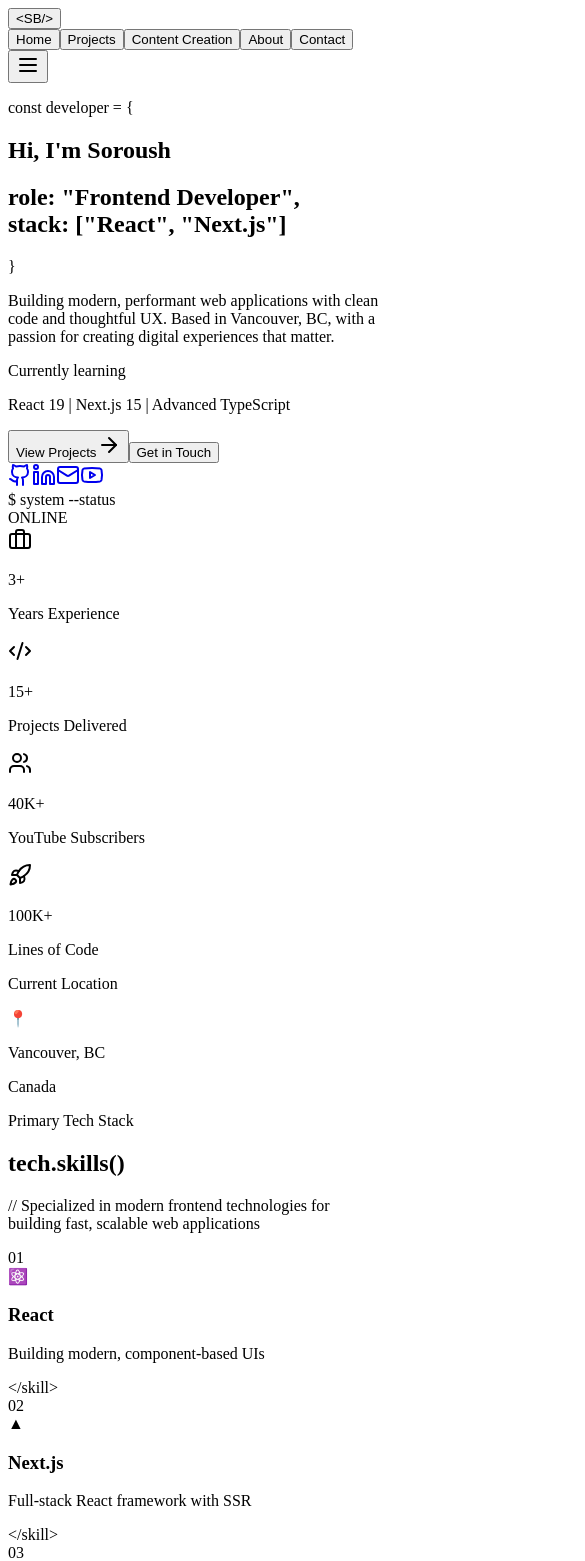
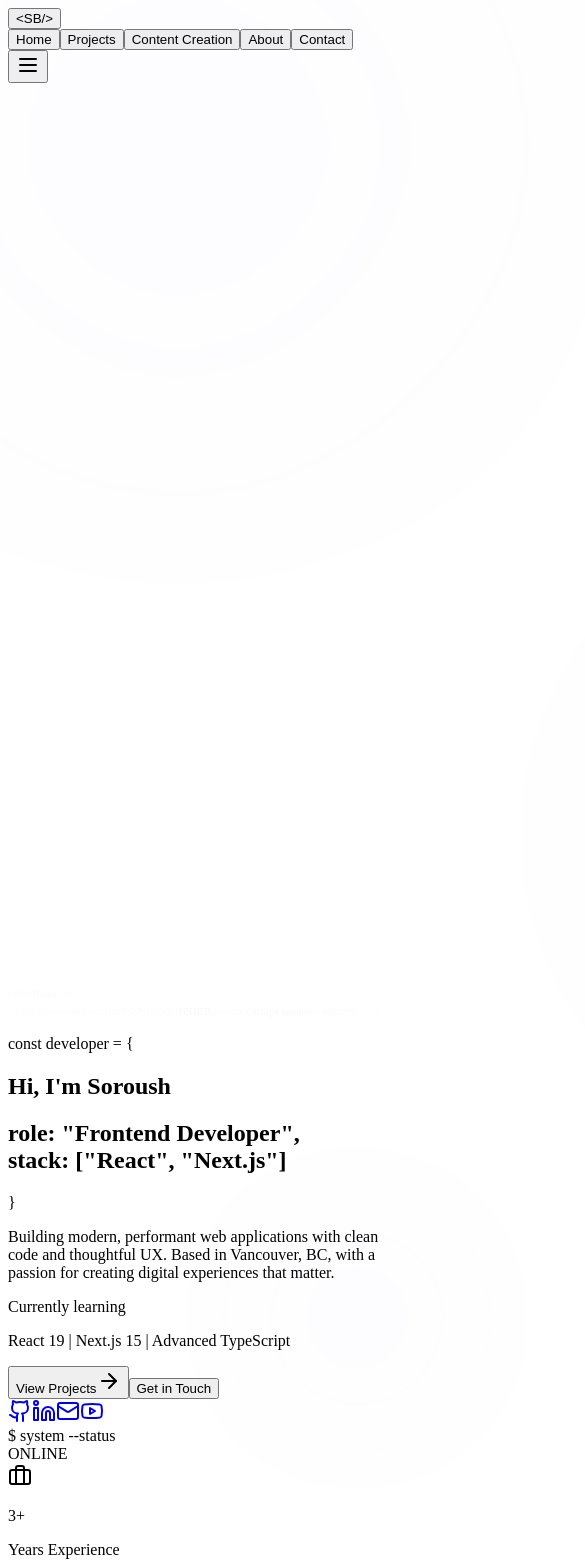
Before and after one commit to soroushby/portfolio, a React (Vite) app: page / in a window 390 px wide. Shown: the top 1561 px of the page, 585 px wide, since content can reach past the window. Built offline with nearby package versions, Linux system fonts and the light colour scheme; the HTML template or start-up script is replaced by a standard one.

Commit message:
Add animated hero with floating orbs, particles, and motion effects

```diff
--- a/src/pages/Home.jsx
+++ b/src/pages/Home.jsx
@@ -1,137 +1,328 @@
-import { useState, useEffect } from 'react'
+import { useState, useEffect, useRef } from 'react'
+import { motion, useMotionValue, useTransform, useInView, animate } from 'framer-motion'
 import { Code2, Rocket, Users, Briefcase, ArrowRight, Github, Linkedin, Mail, Youtube } from 'lucide-react'
 
-const Home = ({ setCurrentPage }) => {
-  const [isVisible, setIsVisible] = useState(false)
+// Animated counter component
+const AnimatedCounter = ({ value, duration = 2 }) => {
+  const ref = useRef(null)
+  const inView = useInView(ref, { once: true })
+  const numericPart = parseInt(value.replace(/[^0-9]/g, ''))
+  const suffix = value.replace(/[0-9]/g, '')
+  const [displayValue, setDisplayValue] = useState(0)
 
   useEffect(() => {
-    setIsVisible(true)
-  }, [])
+    if (inView) {
+      const controls = animate(0, numericPart, {
+        duration,
+        ease: 'easeOut',
+        onUpdate: (v) => setDisplayValue(Math.round(v)),
+      })
+      return () => controls.stop()
+    }
+  }, [inView, numericPart, duration])
+
+  return <span ref={ref}>{displayValue}{suffix}</span>
+}
+
+// Floating code particles
+const codeSnippets = [
+  'const', 'React', '<div>', 'async', '=>', '{}', 'npm', 'git', 'useState', 'export',
+  '</>', 'import', 'return', 'props', 'tsx', '.map()', 'await', 'fetch', 'query', 'route'
+]
+
+const FloatingParticle = ({ snippet, index }) => {
+  const randomX = Math.random() * 100
+  const randomDelay = Math.random() * 5
+  const randomDuration = 15 + Math.random() * 20
+  const randomSize = 10 + Math.random() * 4
+
+  return (
+    <motion.span
+      className="absolute font-mono pointer-events-none select-none"
+      style={{
+        left: `${randomX}%`,
+        fontSize: `${randomSize}px`,
+        color: 'rgba(139, 92, 246, 0.15)',
+      }}
+      initial={{ y: '110vh', opacity: 0 }}
+      animate={{
+        y: '-10vh',
+        opacity: [0, 0.4, 0.4, 0],
+      }}
+      transition={{
+        duration: randomDuration,
+        delay: randomDelay,
+        repeat: Infinity,
+        ease: 'linear',
+      }}
+    >
+      {snippet}
+    </motion.span>
+  )
+}
+
+// Floating gradient orb
+const GradientOrb = ({ size, color, initialX, initialY, duration }) => (
+  <motion.div
+    className="absolute rounded-full pointer-events-none"
+    style={{
+      width: size,
+      height: size,
+      background: color,
+      filter: `blur(${size / 2.5}px)`,
+      opacity: 0.4,
+    }}
+    animate={{
+      x: [initialX, initialX + 80, initialX - 60, initialX + 40, initialX],
+      y: [initialY, initialY - 100, initialY + 60, initialY - 40, initialY],
+      scale: [1, 1.2, 0.9, 1.1, 1],
+    }}
+    transition={{
+      duration,
+      repeat: Infinity,
+      ease: 'easeInOut',
+    }}
+  />
+)
+
+// Stagger container variants
+const containerVariants = {
+  hidden: { opacity: 0 },
+  visible: {
+    opacity: 1,
+    transition: { staggerChildren: 0.12, delayChildren: 0.3 },
+  },
+}
+
+const itemVariants = {
+  hidden: { opacity: 0, y: 30 },
+  visible: {
+    opacity: 1,
+    y: 0,
+    transition: { duration: 0.6, ease: [0.25, 0.46, 0.45, 0.94] },
+  },
+}
+
+const Home = ({ setCurrentPage }) => {
+  const mouseX = useMotionValue(0)
+  const mouseY = useMotionValue(0)
+  const heroRef = useRef(null)
+
+  const gradientX = useTransform(mouseX, [0, 1], [-15, 15])
+  const gradientY = useTransform(mouseY, [0, 1], [-15, 15])
+
+  const handleMouseMove = (e) => {
+    if (!heroRef.current) return
+    const rect = heroRef.current.getBoundingClientRect()
+    mouseX.set((e.clientX - rect.left) / rect.width)
+    mouseY.set((e.clientY - rect.top) / rect.height)
+  }
 
   const primarySkills = [
-    {
-      name: 'React',
-      icon: '⚛️',
-      description: 'Building modern, component-based UIs'
-    },
-    {
-      name: 'Next.js',
-      icon: '▲',
-      description: 'Full-stack React framework with SSR'
-    },
-    {
-      name: 'TypeScript',
-      icon: '📘',
-      description: 'Type-safe JavaScript development'
-    }
+    { name: 'React', icon: '⚛️', description: 'Building modern, component-based UIs' },
+    { name: 'Next.js', icon: '▲', description: 'Full-stack React framework with SSR' },
+    { name: 'TypeScript', icon: '📘', description: 'Type-safe JavaScript development' },
   ]
 
   const stats = [
     { label: 'Years Experience', value: '3+', icon: Briefcase },
     { label: 'Projects Delivered', value: '15+', icon: Code2 },
     { label: 'YouTube Subscribers', value: '40K+', icon: Users },
-    { label: 'Lines of Code', value: '100K+', icon: Rocket }
+    { label: 'Lines of Code', value: '100K+', icon: Rocket },
   ]
 
   return (
     <div className="pt-16">
       {/* Hero Section */}
-      <section className="min-h-screen flex items-center justify-center px-4 sm:px-6 py-12 sm:py-20 bg-background-primary tech-grid relative">
-        <div className={`max-w-6xl w-full transition-all duration-1000 ${isVisible ? 'opacity-100 translate-y-0' : 'opacity-0 translate-y-10'}`}>
+      <section
+        ref={heroRef}
+        onMouseMove={handleMouseMove}
+        className="min-h-screen flex items-center justify-center px-4 sm:px-6 py-12 sm:py-20 bg-background-primary tech-grid relative overflow-hidden"
+      >
+        {/* Floating gradient orbs */}
+        <div className="absolute inset-0 overflow-hidden pointer-events-none">
+          <GradientOrb
+            size={400}
+            color="radial-gradient(circle, rgba(139, 92, 246, 0.3), transparent 70%)"
+            initialX={-100}
+            initialY={-50}
+            duration={20}
+          />
+          <GradientOrb
+            size={300}
+            color="radial-gradient(circle, rgba(124, 58, 237, 0.25), transparent 70%)"
+            initialX={600}
+            initialY={300}
+            duration={25}
+          />
+          <GradientOrb
+            size={200}
+            color="radial-gradient(circle, rgba(167, 139, 250, 0.2), transparent 70%)"
+            initialX={200}
+            initialY={500}
+            duration={18}
+          />
+        </div>
+
+        {/* Floating code particles */}
+        <div className="absolute inset-0 overflow-hidden pointer-events-none">
+          {codeSnippets.map((snippet, i) => (
+            <FloatingParticle key={i} snippet={snippet} index={i} />
+          ))}
+        </div>
+
+        {/* Mouse-following gradient spotlight */}
+        <motion.div
+          className="absolute w-[600px] h-[600px] rounded-full pointer-events-none"
+          style={{
+            x: gradientX,
+            y: gradientY,
+            background: 'radial-gradient(circle, rgba(139, 92, 246, 0.06), transparent 60%)',
+            left: '30%',
+            top: '20%',
+          }}
+        />
+
+        <motion.div
+          className="max-w-6xl w-full relative z-10"
+          variants={containerVariants}
+          initial="hidden"
+          animate="visible"
+        >
           <div className="grid lg:grid-cols-2 gap-12 items-center">
             {/* Left Column - Text Content */}
             <div className="space-y-6">
               {/* Main Heading */}
               <div>
-                <p className="font-mono text-sm text-text-secondary mb-2">
+                <motion.p
+                  variants={itemVariants}
+                  className="font-mono text-sm text-text-secondary mb-2"
+                >
                   <span className="text-primary">const</span> developer = {'{'}
-                </p>
-                <h1 className="text-3xl sm:text-4xl md:text-5xl lg:text-7xl font-bold text-text-primary mb-4 pl-4">
+                </motion.p>
+                <motion.h1
+                  variants={itemVariants}
+                  className="text-3xl sm:text-4xl md:text-5xl lg:text-7xl font-bold text-text-primary mb-4 pl-4"
+                >
                   Hi, I'm{' '}
-                  <span className="text-primary font-mono neon-glow">Soroush</span>
-                </h1>
-                <h2 className="text-lg sm:text-xl md:text-2xl lg:text-3xl text-text-primary pl-4 font-mono">
+                  <motion.span
+                    className="text-primary font-mono neon-glow inline-block"
+                    animate={{ scale: [1, 1.02, 1] }}
+                    transition={{ duration: 3, repeat: Infinity, ease: 'easeInOut' }}
+                  >
+                    Soroush
+                  </motion.span>
+                </motion.h1>
+                <motion.h2
+                  variants={itemVariants}
+                  className="text-lg sm:text-xl md:text-2xl lg:text-3xl text-text-primary pl-4 font-mono"
+                >
                   role: <span className="text-primary-light">"Frontend Developer"</span>,
                   <br />
                   stack: <span className="text-primary-light">["React", "Next.js"]</span>
-                </h2>
-                <p className="font-mono text-sm text-text-secondary mt-2">{'}'}</p>
+                </motion.h2>
+                <motion.p
+                  variants={itemVariants}
+                  className="font-mono text-sm text-text-secondary mt-2"
+                >
+                  {'}'}
+                </motion.p>
               </div>
 
               {/* Description */}
-              <p className="text-lg text-text-secondary leading-relaxed max-w-xl">
+              <motion.p
+                variants={itemVariants}
+                className="text-lg text-text-secondary leading-relaxed max-w-xl"
+              >
                 Building modern, performant web applications with clean code and thoughtful UX.
                 Based in Vancouver, BC, with a passion for creating digital experiences that matter.
-              </p>
+              </motion.p>
 
               {/* Currently Learning Badge */}
-              <div className="inline-block bg-background-secondary border border-primary/30 rounded-lg px-4 py-3 shadow-glow-sm">
+              <motion.div
+                variants={itemVariants}
+                whileHover={{ scale: 1.03, borderColor: 'rgba(139, 92, 246, 0.6)' }}
+                className="inline-block bg-background-secondary border border-primary/30 rounded-lg px-4 py-3 shadow-glow-sm"
+              >
                 <p className="text-xs text-text-secondary mb-1">Currently learning</p>
                 <p className="text-sm text-primary-light font-semibold">
                   React 19 | Next.js 15 | Advanced TypeScript
                 </p>
-              </div>
+              </motion.div>
 
               {/* CTA Buttons */}
-              <div className="flex flex-wrap gap-4 pt-4">
-                <button
+              <motion.div variants={itemVariants} className="flex flex-wrap gap-4 pt-4">
+                <motion.button
                   onClick={() => setCurrentPage('projects')}
                   className="group modern-btn flex items-center space-x-2"
+                  whileHover={{ scale: 1.05 }}
+                  whileTap={{ scale: 0.97 }}
                 >
                   <span>View Projects</span>
                   <ArrowRight className="w-5 h-5 group-hover:translate-x-1 transition-transform" />
-                </button>
-                <button
+                </motion.button>
+                <motion.button
                   onClick={() => setCurrentPage('contact')}
                   className="modern-btn-outline"
+                  whileHover={{ scale: 1.05 }}
+                  whileTap={{ scale: 0.97 }}
                 >
                   Get in Touch
-                </button>
-              </div>
+                </motion.button>
+              </motion.div>
 
               {/* Social Links */}
-              <div className="flex items-center space-x-4 pt-4">
-                <a
-                  href="https://github.com/soroushby"
-                  target="_blank"
-                  rel="noopener noreferrer"
-                  className="p-2 text-text-secondary hover:text-primary-light transition-colors rounded-lg hover:bg-primary/10"
-                  aria-label="GitHub"
-                >
-                  <Github className="w-6 h-6" />
-                </a>
-                <a
-                  href="https://www.linkedin.com/in/soroush-bayanati-3546723a5/"
-                  target="_blank"
-                  rel="noopener noreferrer"
-                  className="p-2 text-text-secondary hover:text-primary-light transition-colors rounded-lg hover:bg-primary/10"
-                  aria-label="LinkedIn"
-                >
-                  <Linkedin className="w-6 h-6" />
-                </a>
-                <a
-                  href="mailto:sorosh.bayanati@gmail.com"
-                  className="p-2 text-text-secondary hover:text-primary-light transition-colors rounded-lg hover:bg-primary/10"
-                  aria-label="Email"
-                >
-                  <Mail className="w-6 h-6" />
-                </a>
-                <a
-                  href="https://youtube.com/@soccerpodcast"
-                  target="_blank"
-                  rel="noopener noreferrer"
-                  className="p-2 text-text-secondary hover:text-red-400 transition-colors rounded-lg hover:bg-red-500/10"
-                  aria-label="YouTube"
-                >
-                  <Youtube className="w-6 h-6" />
-                </a>
-              </div>
+              <motion.div variants={itemVariants} className="flex items-center space-x-4 pt-4">
+                {[
+                  { href: 'https://github.com/soroushby', icon: Github, label: 'GitHub', hoverClass: 'hover:text-primary-light hover:bg-primary/10' },
+                  { href: 'https://www.linkedin.com/in/soroush-bayanati-3546723a5/', icon: Linkedin, label: 'LinkedIn', hoverClass: 'hover:text-primary-light hover:bg-primary/10' },
+                  { href: 'mailto:sorosh.bayanati@gmail.com', icon: Mail, label: 'Email', hoverClass: 'hover:text-primary-light hover:bg-primary/10', noBlank: true },
+                  { href: 'https://youtube.com/@soccerpodcast', icon: Youtube, label: 'YouTube', hoverClass: 'hover:text-red-400 hover:bg-red-500/10' },
+                ].map((social, i) => {
+                  const Icon = social.icon
+                  return (
+                    <motion.a
+                      key={social.label}
+                      href={social.href}
+                      target={social.noBlank ? undefined : '_blank'}
+                      rel={social.noBlank ? undefined : 'noopener noreferrer'}
+                      className={`p-2 text-text-secondary transition-colors rounded-lg ${social.hoverClass}`}
+                      aria-label={social.label}
+                      whileHover={{ scale: 1.2, rotate: 5 }}
+                      whileTap={{ scale: 0.9 }}
+                      initial={{ opacity: 0, y: 20 }}
+                      animate={{ opacity: 1, y: 0 }}
+                      transition={{ delay: 1.2 + i * 0.1 }}
+                    >
+                      <Icon className="w-6 h-6" />
+                    </motion.a>
+                  )
+                })}
+              </motion.div>
             </div>
 
             {/* Right Column - Visual Element */}
-            <div className="relative">
-              {/* Card */}
-              <div className="relative modern-card !p-4 sm:!p-6 shadow-glow-lg border-animate">
+            <motion.div
+              className="relative"
+              initial={{ opacity: 0, x: 60, rotateY: 10 }}
+              animate={{ opacity: 1, x: 0, rotateY: 0 }}
+              transition={{ duration: 0.8, delay: 0.5, ease: [0.25, 0.46, 0.45, 0.94] }}
+            >
+              {/* Glow behind card */}
+              <motion.div
+                className="absolute -inset-4 rounded-2xl opacity-50 pointer-events-none"
+                style={{
+                  background: 'radial-gradient(ellipse at center, rgba(139, 92, 246, 0.15), transparent 70%)',
+                }}
+                animate={{ opacity: [0.3, 0.6, 0.3] }}
+                transition={{ duration: 4, repeat: Infinity, ease: 'easeInOut' }}
+              />
+
+              <motion.div
+                className="relative modern-card !p-4 sm:!p-6 shadow-glow-lg border-animate"
+                whileHover={{ y: -5 }}
+                transition={{ type: 'spring', stiffness: 300 }}
+              >
                 <div className="flex items-center justify-between mb-6 pb-2 border-b border-primary/20">
                   <span className="text-sm font-mono font-semibold text-primary">$ system --status</span>
                   <div className="flex items-center space-x-2">
@@ -144,40 +335,61 @@
                   {stats.map((stat, index) => {
                     const Icon = stat.icon
                     return (
-                      <div
+                      <motion.div
                         key={index}
                         className="glass p-3 sm:p-4 rounded-lg border border-primary/20 hover:border-primary/50 hover:shadow-glow-md transition-all duration-300 group cursor-pointer"
+                        initial={{ opacity: 0, scale: 0.8 }}
+                        animate={{ opacity: 1, scale: 1 }}
+                        transition={{ delay: 0.8 + index * 0.15, duration: 0.4 }}
+                        whileHover={{ scale: 1.05, borderColor: 'rgba(139, 92, 246, 0.5)' }}
                       >
                         <Icon className="w-5 h-5 sm:w-6 sm:h-6 text-primary mb-2 group-hover:scale-110 transition-transform" />
-                        <p className="text-xl sm:text-2xl font-bold font-mono text-primary mb-1 neon-glow">{stat.value}</p>
+                        <p className="text-xl sm:text-2xl font-bold font-mono text-primary mb-1 neon-glow">
+                          <AnimatedCounter value={stat.value} duration={2 + index * 0.3} />
+                        </p>
                         <p className="text-[10px] sm:text-xs text-text-secondary font-mono">{stat.label}</p>
-                      </div>
+                      </motion.div>
                     )
                   })}
                 </div>
 
-                <div className="mt-6 pt-6 border-t border-primary/20">
+                <motion.div
+                  className="mt-6 pt-6 border-t border-primary/20"
+                  initial={{ opacity: 0 }}
+                  animate={{ opacity: 1 }}
+                  transition={{ delay: 1.5 }}
+                >
                   <p className="text-sm text-text-secondary mb-3 font-semibold">Current Location</p>
                   <div className="flex items-center space-x-2">
-                    <div className="w-8 h-8 bg-primary/20 rounded-lg flex items-center justify-center border border-primary/30">
+                    <motion.div
+                      className="w-8 h-8 bg-primary/20 rounded-lg flex items-center justify-center border border-primary/30"
+                      animate={{ scale: [1, 1.1, 1] }}
+                      transition={{ duration: 2, repeat: Infinity, ease: 'easeInOut' }}
+                    >
                       <span className="text-lg">📍</span>
-                    </div>
+                    </motion.div>
                     <div>
                       <p className="font-semibold text-primary">Vancouver, BC</p>
                       <p className="text-xs text-text-muted">Canada</p>
                     </div>
                   </div>
-                </div>
-              </div>
-            </div>
+                </motion.div>
+              </motion.div>
+            </motion.div>
           </div>
-        </div>
+        </motion.div>
       </section>
 
       {/* Primary Skills Section */}
-      <section className="py-12 sm:py-20 px-4 sm:px-6 bg-background-secondary tech-grid">
+      <section className="py-12 sm:py-20 px-4 sm:px-6 bg-background-secondary tech-grid overflow-hidden">
         <div className="max-w-6xl mx-auto">
-          <div className="text-center mb-8 sm:mb-12">
+          <motion.div
+            className="text-center mb-8 sm:mb-12"
+            initial={{ opacity: 0, y: 40 }}
+            whileInView={{ opacity: 1, y: 0 }}
+            viewport={{ once: true, margin: '-100px' }}
+            transition={{ duration: 0.6 }}
+          >
             <p className="code-comment text-sm mb-3">Primary Tech Stack</p>
             <h2 className="text-2xl sm:text-3xl md:text-4xl font-bold font-mono text-primary mb-4">
               tech.skills<span className="text-text-muted">()</span>
@@ -185,20 +397,29 @@
             <p className="text-lg text-text-secondary max-w-2xl mx-auto font-mono text-sm">
               <span className="text-primary">// </span>Specialized in modern frontend technologies for building fast, scalable web applications
             </p>
-          </div>
+          </motion.div>
 
           <div className="grid md:grid-cols-2 lg:grid-cols-3 gap-6">
             {primarySkills.map((skill, index) => (
-              <div
+              <motion.div
                 key={index}
                 className="group modern-card hover:border-primary/50 hover:shadow-glow-lg transition-all duration-300 cursor-pointer relative overflow-hidden"
+                initial={{ opacity: 0, y: 50, rotateX: 10 }}
+                whileInView={{ opacity: 1, y: 0, rotateX: 0 }}
+                viewport={{ once: true, margin: '-50px' }}
+                transition={{ duration: 0.5, delay: index * 0.15 }}
+                whileHover={{ y: -8, scale: 1.02 }}
               >
                 <div className="absolute top-2 right-2 font-mono text-xs text-text-muted">
                   {`0${index + 1}`}
                 </div>
-                <div className="text-4xl mb-4 group-hover:scale-110 group-hover:rotate-3 transition-transform duration-300">
+                <motion.div
+                  className="text-4xl mb-4"
+                  whileHover={{ scale: 1.2, rotate: 10 }}
+                  transition={{ type: 'spring', stiffness: 300 }}
+                >
                   {skill.icon}
-                </div>
+                </motion.div>
                 <h3 className="text-xl font-bold font-mono text-primary mb-2 group-hover:neon-glow transition-all">
                   {skill.name}
                 </h3>
@@ -208,33 +429,78 @@
                   <span className="text-primary">skill</span>
                   <span className="text-primary-light">{'>'}</span>
                 </div>
-              </div>
+              </motion.div>
             ))}
           </div>
         </div>
       </section>
 
       {/* Quick About Section */}
-      <section className="py-12 sm:py-20 px-4 sm:px-6 bg-background-primary">
-        <div className="max-w-4xl mx-auto text-center">
-          <h2 className="text-2xl sm:text-3xl md:text-4xl font-bold text-text-primary mb-6">
+      <section className="py-12 sm:py-20 px-4 sm:px-6 bg-background-primary relative overflow-hidden">
+        {/* Subtle background orb */}
+        <motion.div
+          className="absolute top-1/2 left-1/2 -translate-x-1/2 -translate-y-1/2 w-[500px] h-[500px] rounded-full pointer-events-none"
+          style={{
+            background: 'radial-gradient(circle, rgba(139, 92, 246, 0.08), transparent 70%)',
+          }}
+          animate={{ scale: [1, 1.3, 1] }}
+          transition={{ duration: 8, repeat: Infinity, ease: 'easeInOut' }}
+        />
+
+        <motion.div
+          className="max-w-4xl mx-auto text-center relative z-10"
+          initial={{ opacity: 0, y: 40 }}
+          whileInView={{ opacity: 1, y: 0 }}
+          viewport={{ once: true, margin: '-100px' }}
+          transition={{ duration: 0.7 }}
+        >
+          <motion.h2
+            className="text-2xl sm:text-3xl md:text-4xl font-bold text-text-primary mb-6"
+            initial={{ opacity: 0, scale: 0.9 }}
+            whileInView={{ opacity: 1, scale: 1 }}
+            viewport={{ once: true }}
+            transition={{ duration: 0.5 }}
+          >
             Beyond the Code
-          </h2>
-          <p className="text-base sm:text-lg text-text-secondary leading-relaxed mb-8">
+          </motion.h2>
+          <motion.p
+            className="text-base sm:text-lg text-text-secondary leading-relaxed mb-8"
+            initial={{ opacity: 0 }}
+            whileInView={{ opacity: 1 }}
+            viewport={{ once: true }}
+            transition={{ duration: 0.6, delay: 0.2 }}
+          >
             Beyond web development, I've built and scaled a multi-channel YouTube network to{' '}
-            <span className="font-semibold text-primary neon-glow">40,000+ subscribers</span> and{' '}
-            <span className="font-semibold text-primary neon-glow">190,000+ Instagram followers</span>.
+            <motion.span
+              className="font-semibold text-primary neon-glow inline-block"
+              whileInView={{ scale: [1, 1.1, 1] }}
+              viewport={{ once: true }}
+              transition={{ duration: 0.5, delay: 0.6 }}
+            >
+              40,000+ subscribers
+            </motion.span>{' '}
+            and{' '}
+            <motion.span
+              className="font-semibold text-primary neon-glow inline-block"
+              whileInView={{ scale: [1, 1.1, 1] }}
+              viewport={{ once: true }}
+              transition={{ duration: 0.5, delay: 0.8 }}
+            >
+              190,000+ Instagram followers
+            </motion.span>.
             This unique combination of technical skills and digital product experience allows me to
             build applications that don't just work—they grow and engage users.
-          </p>
-          <button
+          </motion.p>
+          <motion.button
             onClick={() => setCurrentPage('about')}
             className="inline-flex items-center space-x-2 text-primary hover:text-primary-light font-semibold group"
+            whileHover={{ scale: 1.05 }}
+            whileTap={{ scale: 0.95 }}
           >
             <span>Learn more about me</span>
             <ArrowRight className="w-5 h-5 group-hover:translate-x-1 transition-transform" />
-          </button>
-        </div>
+          </motion.button>
+        </motion.div>
       </section>
     </div>
   )
```
